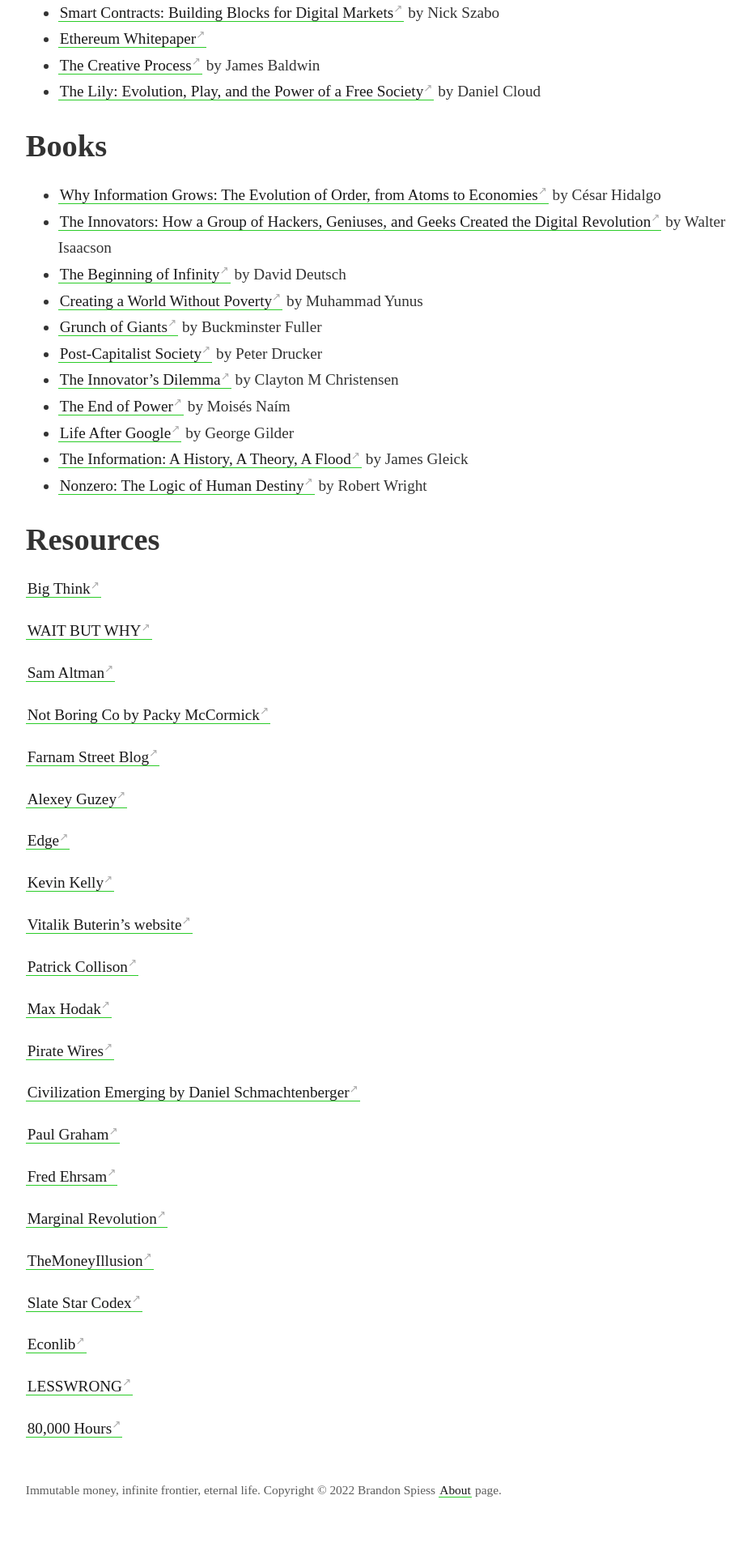
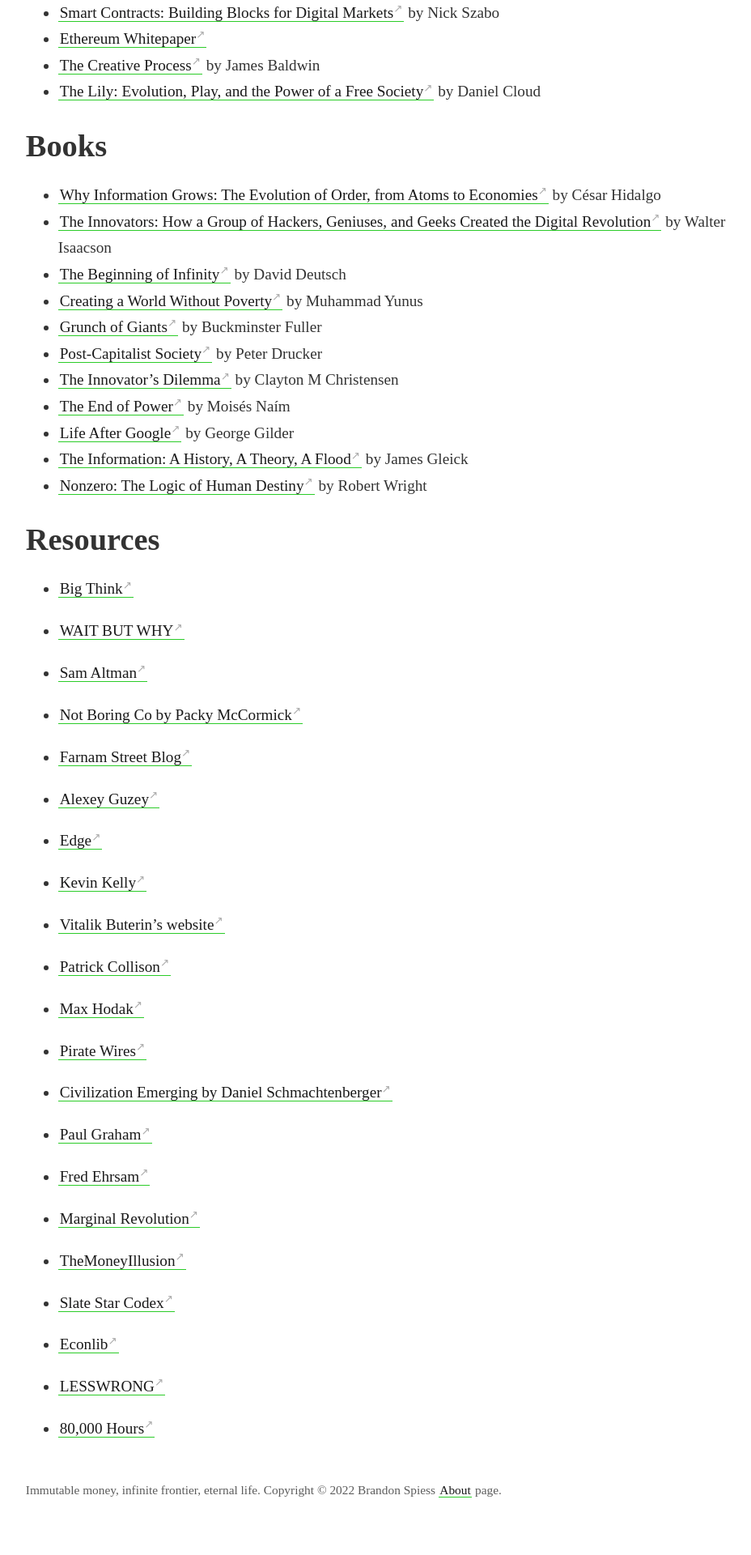
Before and after one commit to astravant/digitalgarden, a Jekyll site: the page built from _pages/index.md, in a window 1280 px wide. Shown: the part 1228-3148 px from the top of the page at 81% size, without its empty margins (45-973 px from the left). Built offline with Jekyll 4.4.1, drawn with Linux system fonts in a browser that asks for light colours.

Commit message:
Resources

```diff
--- a/_pages/index.md
+++ b/_pages/index.md
@@ -48,47 +48,47 @@ This digital garden template is free, open-source, and [available on GitHub here
 
 # Resources
 
-[Big Think](https://bigthink.com/)
+- [Big Think](https://bigthink.com/)
 
-[WAIT BUT WHY](https://waitbutwhy.com/archive)
+- [WAIT BUT WHY](https://waitbutwhy.com/archive)
 
-[Sam Altman](https://blog.samaltman.com/)
+- [Sam Altman](https://blog.samaltman.com/)
 
-[Not Boring Co by Packy McCormick](https://www.notboring.co/)
+- [Not Boring Co by Packy McCormick](https://www.notboring.co/)
 
-[Farnam Street Blog](https://fs.blog/)
+- [Farnam Street Blog](https://fs.blog/)
 
-[Alexey Guzey](https://guzey.com/)
+- [Alexey Guzey](https://guzey.com/)
 
-[Edge](https://www.edge.org/)
+- [Edge](https://www.edge.org/)
 
-[Kevin Kelly](https://kk.org/thetechnium/)
+- [Kevin Kelly](https://kk.org/thetechnium/)
 
-[Vitalik Buterin's website](https://vitalik.ca/)
+- [Vitalik Buterin's website](https://vitalik.ca/)
 
-[Patrick Collison](https://patrickcollison.com/)
+- [Patrick Collison](https://patrickcollison.com/)
 
-[Max Hodak](https://maxhodak.com/)
+- [Max Hodak](https://maxhodak.com/)
 
-[Pirate Wires](https://www.piratewires.com/)
+- [Pirate Wires](https://www.piratewires.com/)
 
-[Civilization Emerging by Daniel Schmachtenberger](https://civilizationemerging.com/)
+- [Civilization Emerging by Daniel Schmachtenberger](https://civilizationemerging.com/)
 
-[Paul Graham](http://www.paulgraham.com/)
+- [Paul Graham](http://www.paulgraham.com/)
 
-[Fred Ehrsam](https://fehrsam.xyz/)
+- [Fred Ehrsam](https://fehrsam.xyz/)
 
-[Marginal Revolution](https://marginalrevolution.com/)
+- [Marginal Revolution](https://marginalrevolution.com/)
 
-[TheMoneyIllusion](https://www.themoneyillusion.com/)
+- [TheMoneyIllusion](https://www.themoneyillusion.com/)
 
-[Slate Star Codex](https://slatestarcodex.com/)
+- [Slate Star Codex](https://slatestarcodex.com/)
 
-[Econlib](https://www.econlib.org/)
+- [Econlib](https://www.econlib.org/)
 
-[LESSWRONG](https://www.lesswrong.com/)
+- [LESSWRONG](https://www.lesswrong.com/)
 
-[80,000 Hours](https://80000hours.org/latest/)
+- [80,000 Hours](https://80000hours.org/latest/)
 
 <style>
   .wrapper {
```
